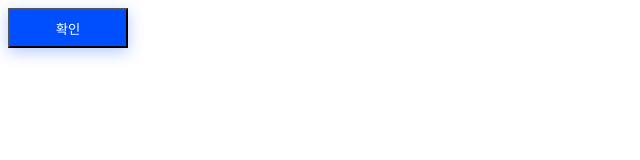
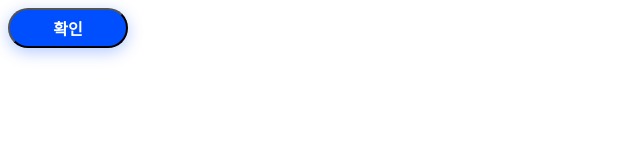
Before and after one commit to ParkJongMin-123/github.io, a plain HTML site: page index.html in a window 1280 px wide. Shown: the full height of the page, 0-640 px from the left. Drawn offline with Linux system fonts and the light colour scheme.

Commit message:
Update style.css

```diff
--- a/style.css
+++ b/style.css
@@ -4,5 +4,7 @@ button{
   width:120px;
   height:40px;
   box-shadow:0 4px 16px rgba(0,79,255,0.3);
-
+  font-size:16px;
+  font-weight:bold;
+  border-radius:20px;
 }
```
